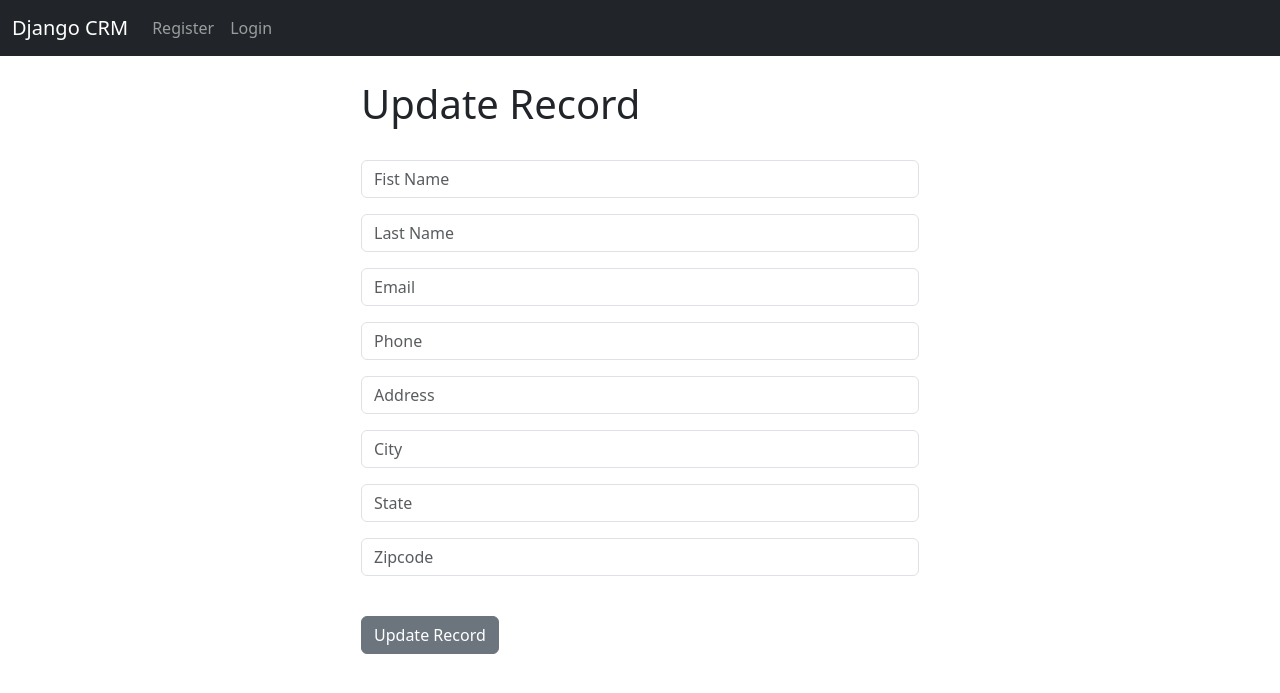
After one commit to MuleHakim/Django-Project, a Django app: template website/templates/update_record.html in a window 1280 px wide. The commit adds this page. Shown: the top 693 px of the page. Run offline with Django 4.2, Linux system fonts and the light colour scheme; the template is opened without the code that fills it: values that come from a table or form of the project are taken from there, others are empty.

Commit message:
Update record

```diff
--- a/website/templates/add_record.html
+++ b/website/templates/add_record.html
@@ -9,8 +9,10 @@
     {{ form.as_p}}
     <br>
     <button type="submit" class="btn btn-secondary">Add Record</button>
+    <a href="{% url 'home' %}" class="btn btn-secondary">Back</a>
+
 </form>
-
+</div>
 
 
 {% endblock %}
--- a/website/templates/home.html
+++ b/website/templates/home.html
@@ -4,8 +4,8 @@
 
 {% if user.is_authenticated %}
 
-<h1>Records.....</h1>
-
+<h1>Records</h1>
+<br>
 <table class="table table-hover table-striped table-bordered">
   <thead class="table-dark">
     <tr>
@@ -58,5 +58,6 @@
       <br>
       <button type="submit" class="btn btn-secondary">Login</button>
 </form>
+</div>
 {% endif %}
 {% endblock %}
--- a/website/templates/record.html
+++ b/website/templates/record.html
@@ -21,7 +21,8 @@
 <br>
 
 <a href="{% url 'home' %}" class="btn btn-secondary">Back</a>
+<a href="{% url 'update_record' customer_record.id %}" class="btn btn-secondary">Update</a>
 <a href="{% url 'delete_record' customer_record.id %}" class="btn btn-danger">Delete</a>
-
+<!-- </div> -->
 
 {% endblock %}
--- /dev/null
+++ b/website/templates/update_record.html
@@ -0,0 +1,16 @@
+{% extends 'base.html' %}
+{% block content %}
+
+<div class="col-md-6 offset-md-3">
+<h1>Update Record</h1>
+<br>
+<form method="POST">
+    {% csrf_token %}
+    {{ form.as_p}}
+    <br>
+    <button type="submit" class="btn btn-secondary">Update Record</button>
+</form>
+</div>
+
+
+{% endblock %}
--- a/website/urls.py
+++ b/website/urls.py
@@ -9,4 +9,5 @@ urlpatterns = [
     path('record/<int:pk>', views.customer_record, name='record'),
     path('delete_record/<int:pk>', views.delete_record, name='delete_record'),
     path('add_record/', views.add_record, name='add_record'),
+    path('update_record/<int:pk>', views.update_record, name='update_record'),
 ]
```
Also changed, not shown: website/views.py (+13 -0 lines).
